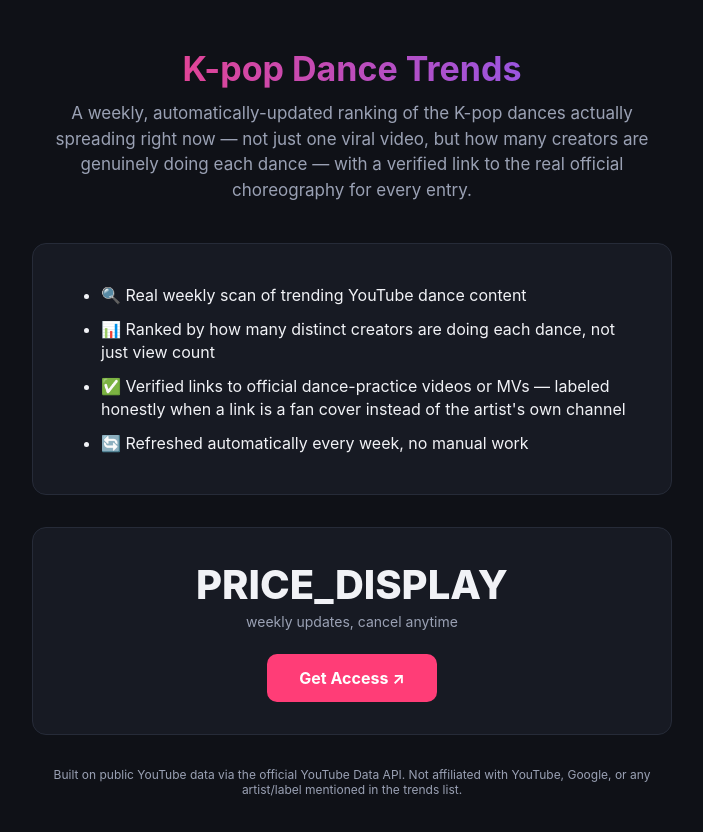
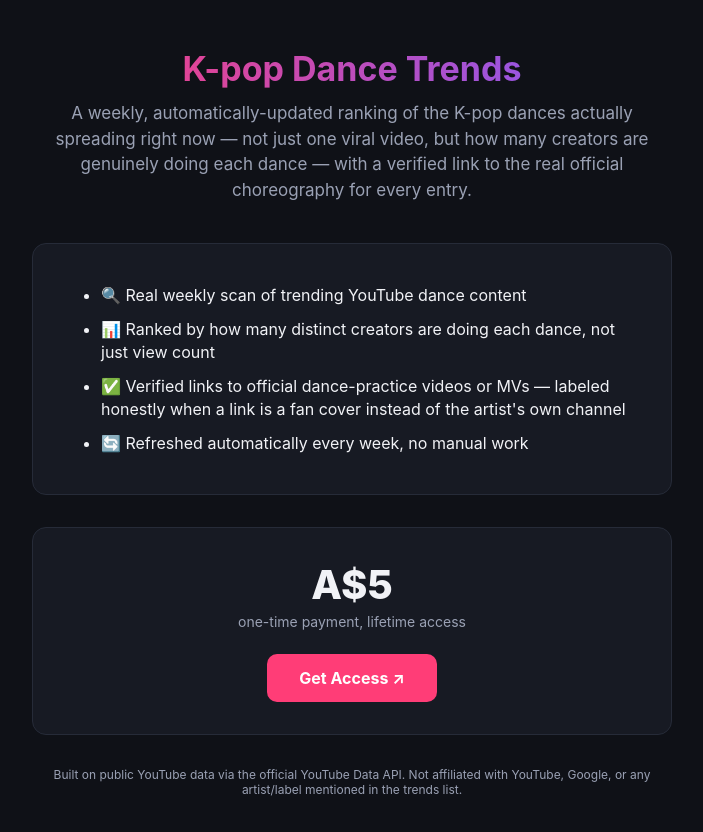
Before and after one commit to ashleighchen98/kpop-dance-trends, a website: page landing/index.html in a window 1280 px wide. Shown: the whole page, without its empty margins (288-991 px from the left). Drawn offline with Linux system fonts and the light colour scheme.

Commit message:
Add real Stripe payment link and A$5 price to landing page

```diff
--- a/landing/index.html
+++ b/landing/index.html
@@ -85,16 +85,9 @@
     </div>
 
     <div class="price-card">
-      <!--
-        CONFIG: replace these two placeholders once you have real values.
-        1. Set PRICE_DISPLAY to whatever you're charging, e.g. "$5/month" or "$3 one-time".
-        2. Set STRIPE_PAYMENT_LINK to the Payment Link URL from your Stripe dashboard
-           (Stripe → Payment links → Create payment link). That URL is safe to put here —
-           unlike an API key, Payment Links are meant to be shared publicly.
-      -->
-      <p class="price">PRICE_DISPLAY</p>
-      <p class="price-period">weekly updates, cancel anytime</p>
-      <a class="buy-btn" href="STRIPE_PAYMENT_LINK">Get Access ↗</a>
+      <p class="price">A$5</p>
+      <p class="price-period">one-time payment, lifetime access</p>
+      <a class="buy-btn" href="https://buy.stripe.com/dRm3cvfNm6wy8QddB5dEs00">Get Access ↗</a>
     </div>
 
     <footer>
```
